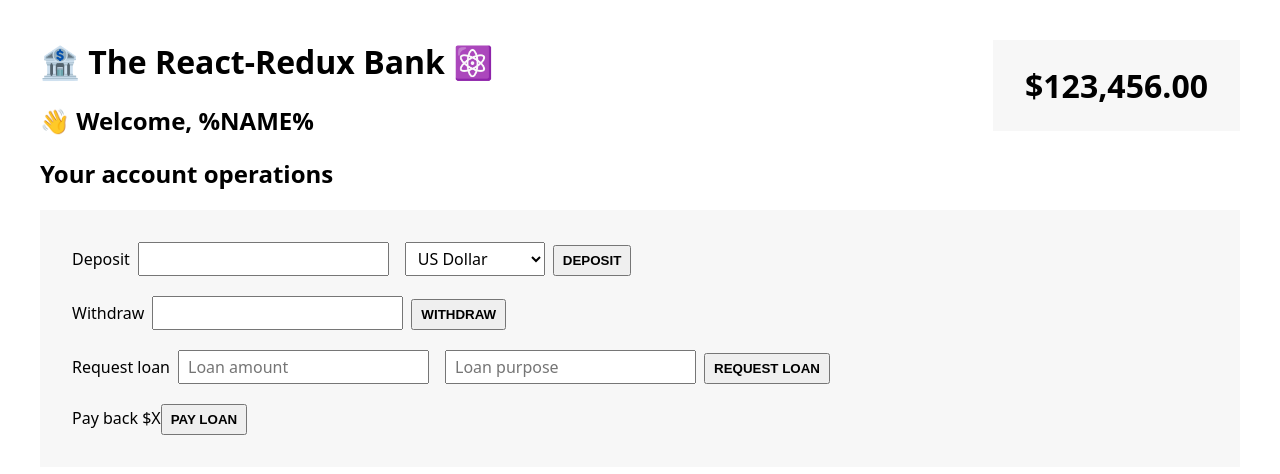
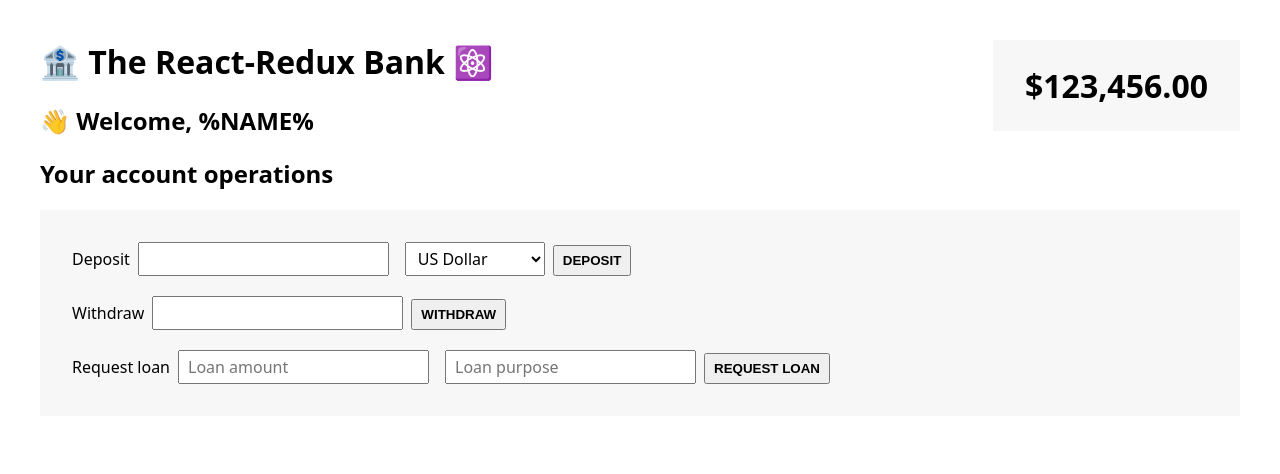
Before and after one commit to FiratCanTas/react-redux-bank, a React (Create React App) app: page / in a window 1280 px wide. Both pictures are taken after typing "Sample", "Sample" into the empty fields and a click on the button "CREATE NEW CUSTOMER". Shown: the top 474 px of the page. Built offline with nearby package versions, Linux system fonts and the light colour scheme.

Commit message:
🌱 implement action creators

```diff
--- a/src/features/accounts/AccountOperations.js
+++ b/src/features/accounts/AccountOperations.js
@@ -1,4 +1,6 @@
 import { useState } from "react";
+import { useDispatch, useSelector } from "react-redux";
+import { deposit, payLoan, requestLoan, withdraw } from "./accountSlice";
 
 const AccountOperations = () => {
   const [depositAmount, setDepositAmount] = useState("");
@@ -6,14 +8,33 @@ const AccountOperations = () => {
   const [loanAmount, setLoanAmount] = useState("");
   const [loanPurpose, setLoanPurpose] = useState("");
   const [currency, setCurrency] = useState("USD");
+  const dispatch = useDispatch();
+  const { currentLoan, currentLoanPurpose } = useSelector(
+    (store) => store.account
+  );
 
-  const handleDeposit = () => {};
+  const handleDeposit = () => {
+    if (!depositAmount) return;
+    dispatch(deposit(depositAmount));
+    setDepositAmount("");
+  };
 
-  const handleWithdrawal = () => {};
+  const handleWithdrawal = () => {
+    if (!withdrawalAmount) return;
+    dispatch(withdraw(withdrawalAmount));
+    setWithdrawalAmount("");
+  };
 
-  const handleRequestLoan = () => {};
+  const handleRequestLoan = () => {
+    if (!loanAmount || !loanPurpose) return;
+    dispatch(requestLoan(loanAmount, loanPurpose));
+    setLoanAmount("");
+    setLoanPurpose("");
+  };
 
-  const handlePayLoan = () => {};
+  const handlePayLoan = () => {
+    dispatch(payLoan());
+  };
 
   return (
     <div>
@@ -65,11 +86,14 @@ const AccountOperations = () => {
           />
           <button onClick={handleRequestLoan}>Request loan</button>
         </div>
-
-        <div>
-          <span>Pay back $X</span>
-          <button onClick={handlePayLoan}>Pay loan</button>
-        </div>
+        {currentLoan > 0 && (
+          <div>
+            <span>
+              Pay back ${currentLoan} {currentLoanPurpose}
+            </span>
+            <button onClick={handlePayLoan}>Pay loan</button>
+          </div>
+        )}
       </div>
     </div>
   );
```
